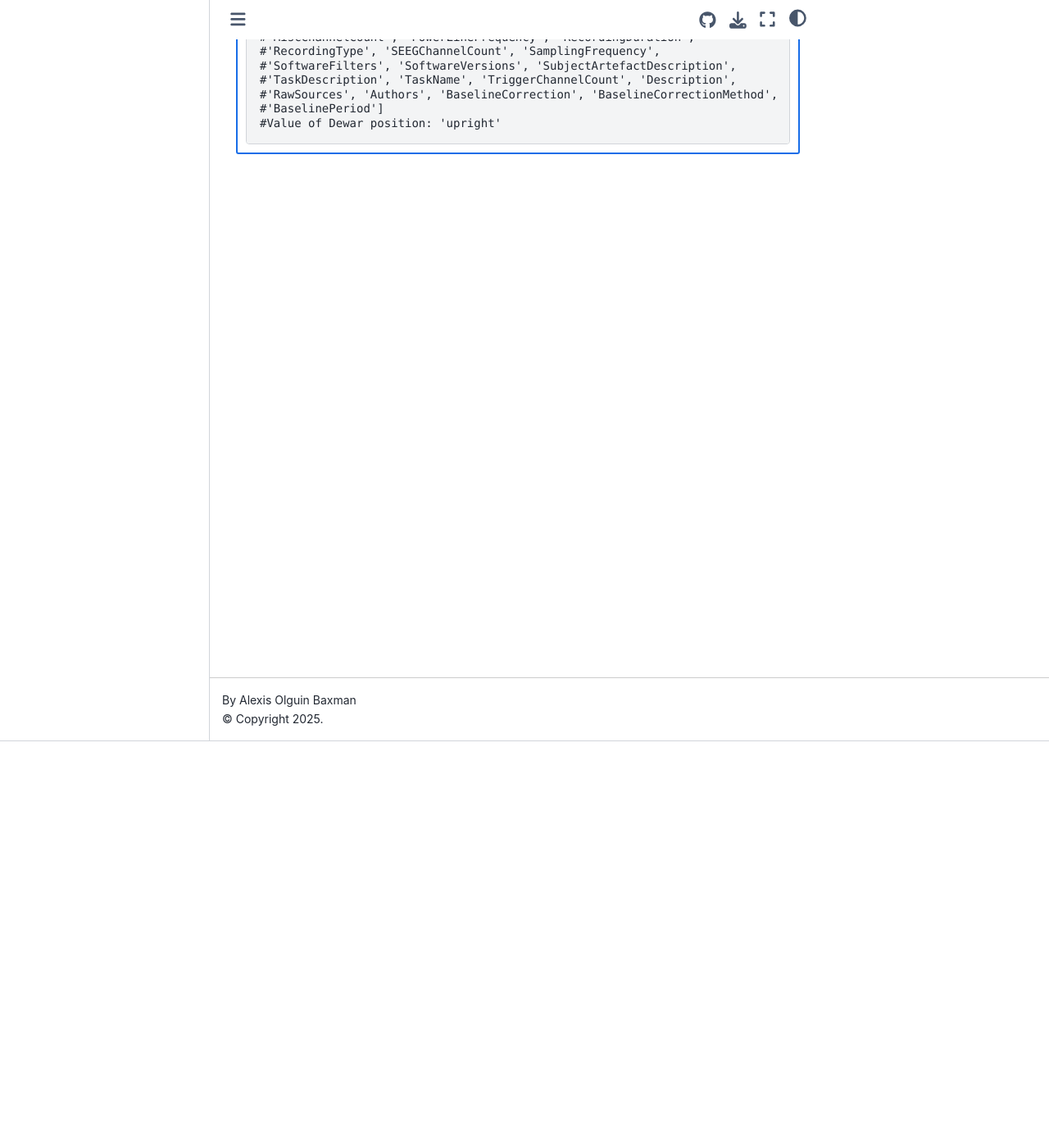
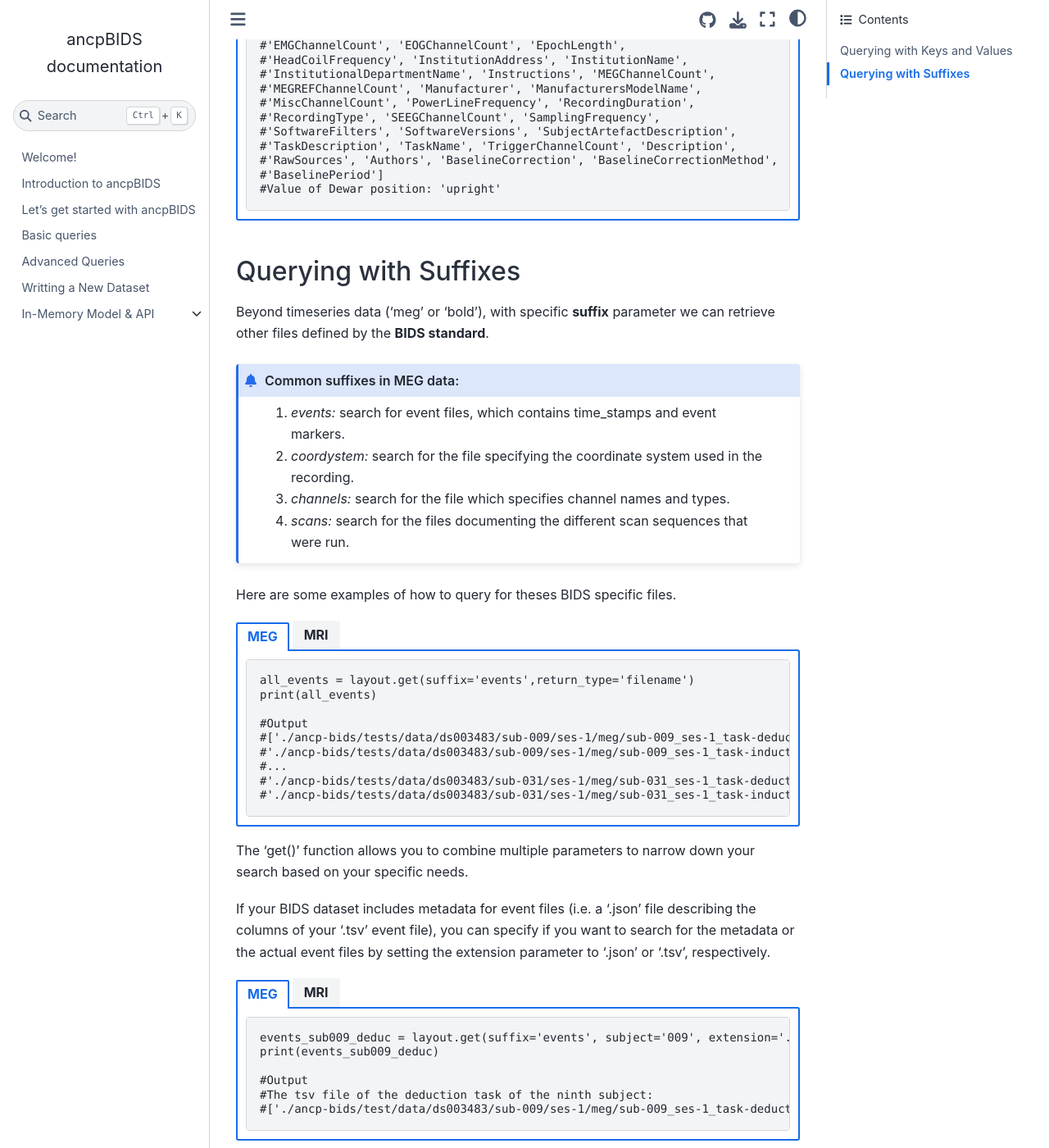
Before and after one commit to alexisbaxman/ancpbids_documentation, a Jupyter Book: the page built from book/metadata.md, in a window 1280 px wide and 1400 px high, scrolled down 496 px. Shown: the whole window at 82% size. Built offline with Jupyter Book 1.0.4 settings and Sphinx 7.4.7 and the Sphinx Book theme 1.1.4, drawn with Linux system fonts in a browser that asks for light colours; some of the changed text lies outside the part shown.

Commit message:
Update metadata.md

`````diff
--- a/book/metadata.md
+++ b/book/metadata.md
@@ -1,5 +1,7 @@
 
 # Querying for metadata
+
+## Querying with Keys and Values
 Metadata from JSON files can be queried using layout.get_metadata and the directory path. It will return a dictionary with keys and values.
 
 
@@ -44,3 +46,72 @@ Metadata from JSON files can be queried using layout.get_metadata and the direct
 
 ```
 ````
+
+## Querying with Suffixes
+Beyond timeseries data ('meg' or 'bold'), with specific **suffix** parameter we can retrieve other files defined by the **BIDS standard**.
+
+```{admonition} Common suffixes in MEG data:
+
+1. *events:* search for event files, which contains time_stamps and event markers.
+2. *coordystem:* search for the file specifying the coordinate system used in the recording.
+3. *channels:* search for the file which specifies channel names and types.
+4. *scans:* search for the files documenting the different scan sequences that were run.
+
+```
+
+Here are some examples of how to query for theses BIDS specific files.
+
+
+````{tab-set}
+```{tab-item} MEG
+
+    all_events = layout.get(suffix='events',return_type='filename')
+    print(all_events)
+
+    #Output
+    #['./ancp-bids/tests/data/ds003483/sub-009/ses-1/meg/sub-009_ses-1_task-deduction_run-1_events.tsv',
+    #'./ancp-bids/tests/data/ds003483/sub-009/ses-1/meg/sub-009_ses-1_task-induction_run-1_events.tsv',
+    #...
+    #'./ancp-bids/tests/data/ds003483/sub-031/ses-1/meg/sub-031_ses-1_task-deduction_run-1_events.tsv',
+    #'./ancp-bids/tests/data/ds003483/sub-031/ses-1/meg/sub-031_ses-1_task-induction_run-1_events.tsv']
+
+```
+
+```{tab-item} MRI
+
+    all_events = layout.get(suffix='events', return_type='filename')
+    print(all_events)
+
+    #Output: It will give you all the events, both .tsv and .json files for every participant. It's a very long output.
+
+```
+````
+
+The 'get()' function allows you to combine multiple parameters to narrow down your search based on your specific needs.
+
+If your BIDS dataset includes metadata for event files (i.e. a '.json' file describing the columns of your '.tsv' event file), you can specify if you want to search for the metadata or the actual event files by setting the extension parameter to '.json' or '.tsv', respectively.
+
+
+````{tab-set}
+```{tab-item} MEG
+
+    events_sub009_deduc = layout.get(suffix='events', subject='009', extension='.tsv', task='deduction', returntype='filename')
+    print(events_sub009_deduc)
+
+    #Output
+    #The tsv file of the deduction task of the ninth subject:
+    #['./ancp-bids/test/data/ds003483/sub-009/ses-1/meg/sub-009_ses-1_task-deduction_run-1_events.tsv']
+
+```
+
+```{tab-item} MRI
+
+    events_sub08 = layout.get(suffix='events', sub='08', run='02', extension='.tsv', return_type='filename')
+    print(events_sub08)
+
+    #Output
+    #The tsv file of the 2nd run of the eigth subject:
+    #['/home/abaxman/.ancp-bids/datasets/ds005/sub-08/func/sub-08_task-mixedgamblestask_run-02_events.tsv']
+
+```
+````
`````
